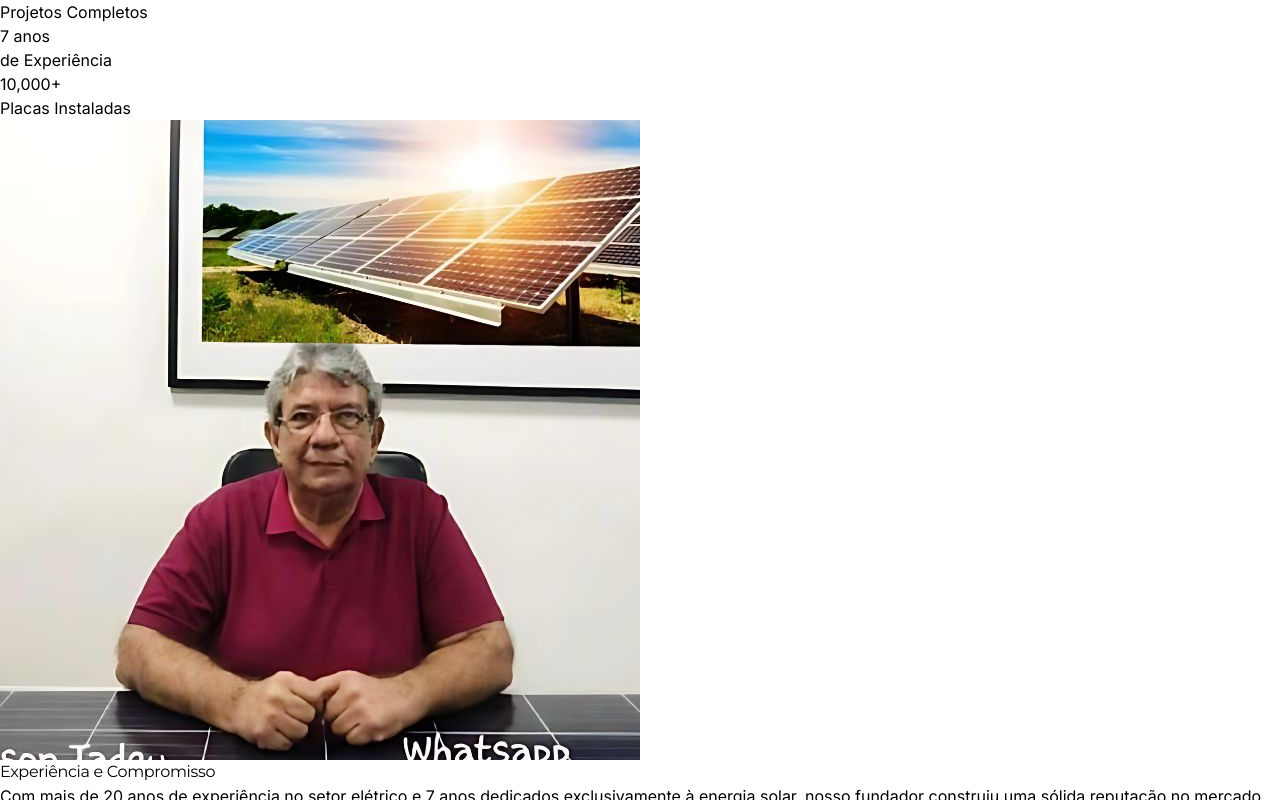
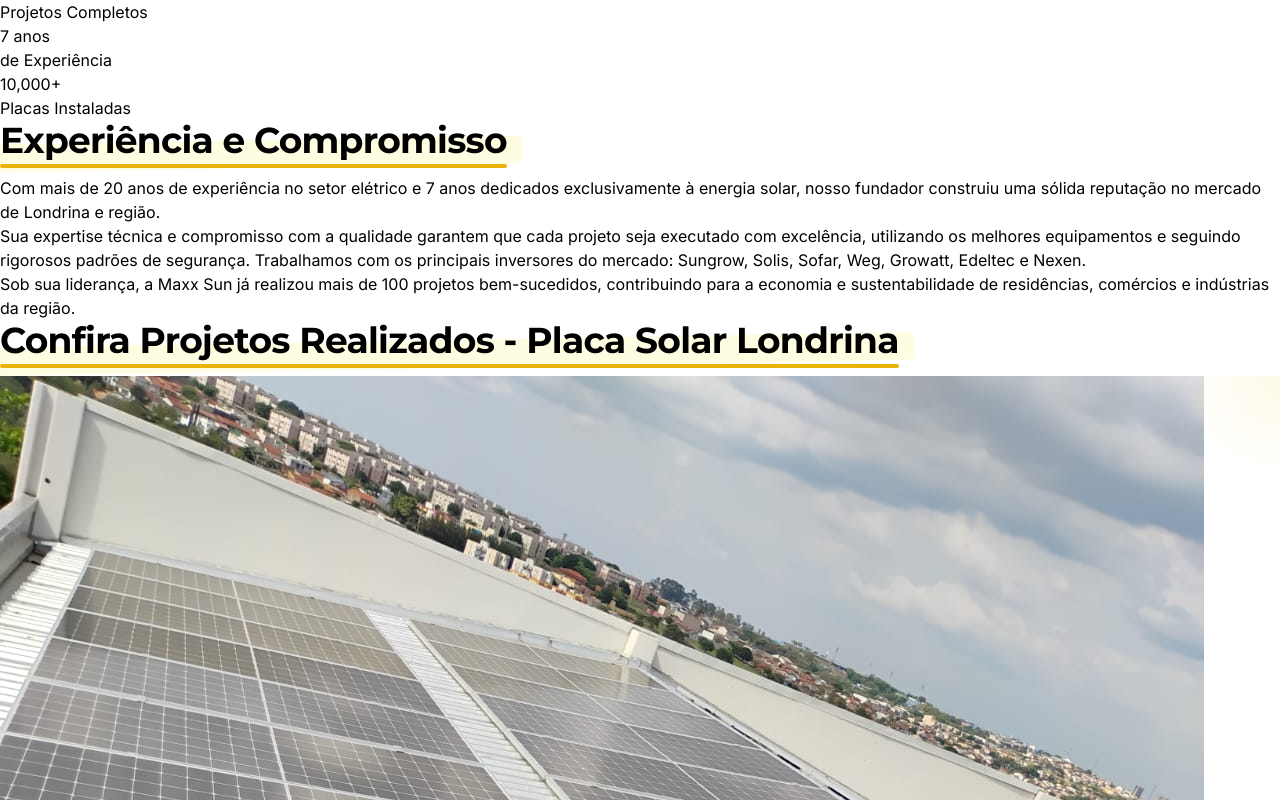
Before and after one commit to Matheus-Bicalho-Sanches/maxx-sun, a React (Vite) app: page / in a window 1280 px wide. Shown: the part 8940-9740 px from the top of the page. Built offline with nearby package versions, Linux system fonts and the light colour scheme.

Commit message:
chore: add react-icons dependency

```diff
--- a/src/App.tsx
+++ b/src/App.tsx
@@ -415,33 +415,20 @@ function App() {
       {/* Founder Section */}
       <section className="bg-gradient-to-b from-yellow-50 to-orange-50 py-20">
         <div className="max-w-7xl mx-auto px-4">
-          <div className="flex flex-col lg:flex-row items-center gap-12">
-            {/* Founder Image */}
-            <div className="w-full lg:w-1/2">
-              <div className="relative rounded-xl overflow-hidden shadow-lg bg-white p-4 max-w-md mx-auto">
-                <img
-                  src={founder}
-                  alt="Fundador da Maxx Sun"
-                  className="w-full h-auto rounded-lg"
-                />
-              </div>
-            </div>
-
           {/* Founder Description */}
-            <div className="w-full lg:w-1/2 space-y-6">
-              <h2 className="heading-lg text-yellow-600">
+          <div className="w-full space-y-6">
+            <h2 className="heading-lg section-title text-yellow-600 text-center mb-20">
               Experiência e Compromisso
             </h2>
             <p className="text-body-lg leading-relaxed">
               Com mais de 20 anos de experiência no setor elétrico e 7 anos dedicados exclusivamente à energia solar, nosso fundador construiu uma sólida reputação no mercado de Londrina e região.
             </p>
             <p className="text-body-lg leading-relaxed">
-                Sua expertise técnica e compromisso com a qualidade garantem que cada projeto seja executado com excelência, utilizando os melhores equipamentos e seguindo rigorosos padrões de segurança.
+              Sua expertise técnica e compromisso com a qualidade garantem que cada projeto seja executado com excelência, utilizando os melhores equipamentos e seguindo rigorosos padrões de segurança. Trabalhamos com os principais inversores do mercado: Sungrow, Solis, Sofar, Weg, Growatt, Edeltec e Nexen.
             </p>
             <p className="text-body-lg leading-relaxed">
               Sob sua liderança, a Maxx Sun já realizou mais de 100 projetos bem-sucedidos, contribuindo para a economia e sustentabilidade de residências, comércios e indústrias da região.
             </p>
-            </div>
           </div>
         </div>
       </section>
```
Lines whose indentation alone changed are shown as unchanged.
